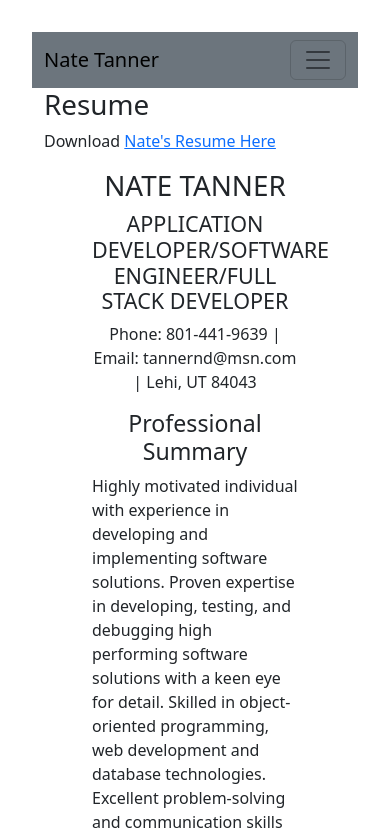
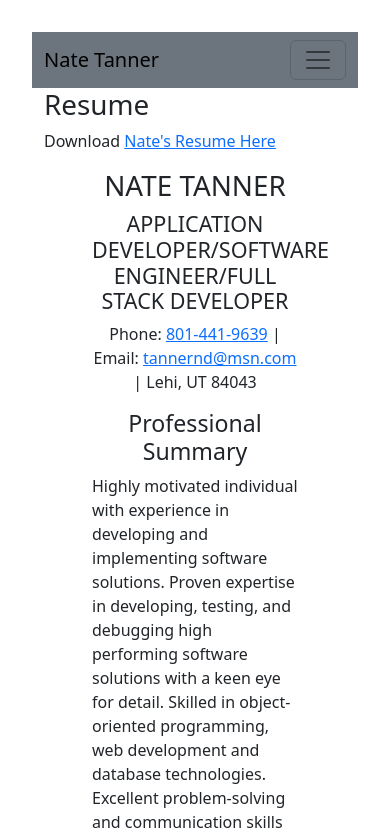
Before and after one commit to tannernd/Mod-20-React-Portfolio, a React (Vite) app: page /resume in a window 390 px wide. Shown: the top 838 px of the page. Built offline with nearby package versions, Linux system fonts and the light colour scheme.

Commit message:
Small Resume Header Update for email and phone links

```diff
--- a/src/components/Resume/Header.jsx
+++ b/src/components/Resume/Header.jsx
@@ -3,7 +3,7 @@ function ResumeHeader({header}) {
         <div>
             <h1 className="text-center">{header.name}</h1>
             <h4 className="text-center">{header.title}</h4>
-            <p className="text-center">Phone: {header.phone} | Email: {header.email} | {header.location}</p>
+            <p className="text-center">Phone: <a href={`tel:${header.phone}`}>{header.phone}</a> | Email: <a href={`mailto:${header.email}`}>{header.email}</a> | {header.location}</p>
             <h3 className="text-center">Professional Summary</h3>
                 <p>{header.summary}</p>
                 <h3 className="text-center">Technical Skills</h3>
```
